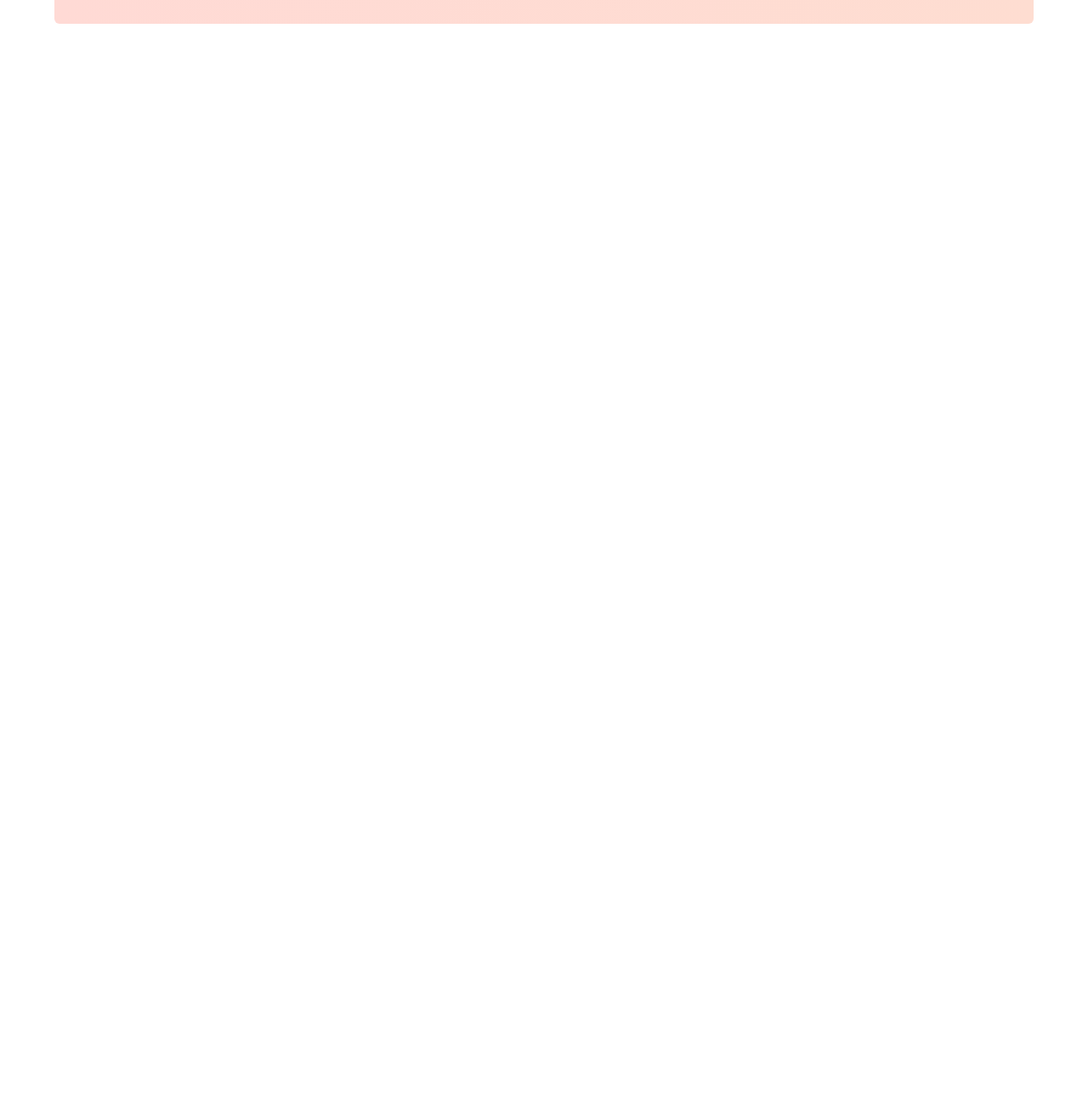
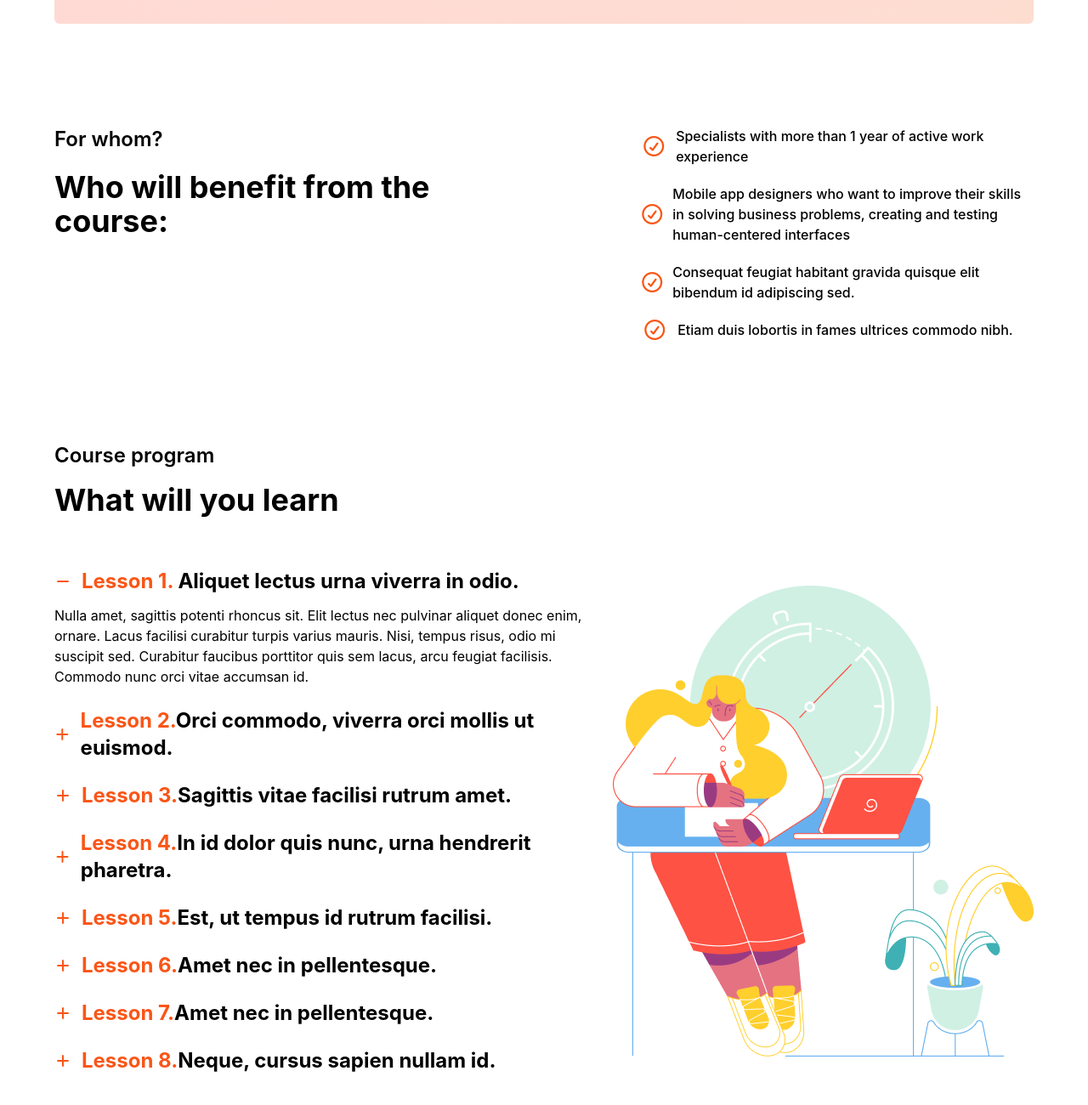
Before and after one commit to usmonnh-hub/CreateX, a website: page page3.html in a window 1280 px wide. Shown: the part 2980-4280 px from the top of the page at 85% size. Before the commit the page ends 3128 px from the top, so only its background shows below. Drawn offline with nearby package versions, Linux system fonts and the light colour scheme; files that its build step writes are made by us from their sources.

Commit message:
page3 section5

```diff
--- a/page3.html
+++ b/page3.html
@@ -209,5 +209,71 @@
         </div>
        </div>
     </section>
+        <section class="lg:max-w-310 w-[90%] m-auto lg:my-30 my-10 flex lg:flex-row flex-col gap-y-10 items-start justify-between">
+        <div class="lg:w-[40%] w-full flex flex-col items-start gap-5">
+            <h1 class="font-semibold text-2xl">For whom?</h1>
+            <h1 class="lg:text-4xl text-2xl font-bold">Who will benefit from the course:</h1>
+        </div>
+        <div class="lg:w-[40%] w-full flex flex-col items-start gap-5">
+
+               <h1 class="flex items-center gap-3 font-[500]"><i class="fa-regular fa-circle-check text-[#F95614] text-2xl"></i>Specialists with more than 1 year of active work experience</h1>
+               <h1 class="flex items-center gap-3 font-[500]"><i class="fa-regular fa-circle-check text-[#F95614] text-2xl"></i> Mobile app designers who want to improve their skills in solving business problems, creating and testing human-centered interfaces</h1>
+               <h1 class="flex items-center gap-3 font-[500]"><i class="fa-regular fa-circle-check text-[#F95614] text-2xl"></i>Consequat feugiat habitant gravida quisque elit bibendum id adipiscing sed.</h1>
+               <h1 class="flex items-center gap-3 font-[500]"><i class="fa-regular fa-circle-check text-[#F95614] text-2xl"></i> Etiam duis lobortis in fames ultrices commodo nibh.</h1>
+
+        </div>
+    </section>
+     <section class="lg:max-w-310 w-[90%] m-auto lg:my-20 my-10 flex flex-col items-start gap-15">
+        <div class="flex flex-col items-start gap-4">
+            <h1 class="text-2xl font-semibold">Course program</h1>
+            <h1 class="lg:text-4xl font-bold text-2xl">What will you learn</h1>
+        </div>
+      <div class="w-full flex lg:flex-row flex-col gap-y-10 items-center justify-between">
+          <div class="lg:w-[55%] w-full flex flex-col items-start gap-6 justify-between">
+            <div class="flex items-start flex-col gap-5">
+                <div class="flex items-start gap-3">
+                    <div class="flex items-start flex-col gap-3">
+                      <div class="flex items-center gap-3">
+                  <div class="flex items-center gap-3">
+                     <i class="fa-solid fa-minus text-[#FA5517] "></i>
+                            <h1 class="text-2xl font-bold"><t class="text-[#FA5517]">Lesson 1.</t> Aliquet lectus urna viverra in odio.</h1>
+                  </div>
+                      </div>
+                        <h1>Nulla amet, sagittis potenti rhoncus sit. Elit lectus nec pulvinar aliquet donec enim, ornare. Lacus facilisi curabitur turpis varius mauris. Nisi, tempus risus, odio mi suscipit sed. Curabitur faucibus porttitor quis sem lacus, arcu feugiat facilisis. Commodo nunc orci vitae accumsan id.</h1>
+                    </div>
+                </div>
+            </div>
+            <div class="flex items-center gap-3">
+                <i class="fa-solid fa-plus text-[#FA5517]"></i>
+                <h1 class="lg:text-2xl font-bold"><t class="text-[#FA5517]">Lesson 2.</t>Orci commodo, viverra orci mollis ut euismod.</h1>
+            </div>
+                  <div class="flex items-center gap-3">
+                <i class="fa-solid fa-plus text-[#FA5517]"></i>
+                <h1 class="lg:text-2xl font-bold"><t class="text-[#FA5517]">Lesson 3.</t>Sagittis vitae facilisi rutrum amet.</h1>
+            </div>
+                  <div class="flex items-center gap-3">
+                <i class="fa-solid fa-plus text-[#FA5517]"></i>
+                <h1 class="lg:text-2xl font-bold"><t class="text-[#FA5517]">Lesson 4.</t>In id dolor quis nunc, urna hendrerit pharetra.</h1>
+            </div>
+                  <div class="flex items-center gap-3">
+                <i class="fa-solid fa-plus text-[#FA5517]"></i>
+                <h1 class="lg:text-2xl font-bold"><t class="text-[#FA5517]">Lesson 5.</t>Est, ut tempus id rutrum facilisi.</h1>
+            </div>
+                  <div class="flex items-center gap-3">
+                <i class="fa-solid fa-plus text-[#FA5517]"></i>
+                <h1 class="lg:text-2xl font-bold"><t class="text-[#FA5517]">Lesson 6.</t>Amet nec in pellentesque.</h1>
+            </div>
+                  <div class="flex items-center gap-3">
+                <i class="fa-solid fa-plus text-[#FA5517]"></i>
+                <h1 class="lg:text-2xl font-bold"><t class="text-[#FA5517]">Lesson 7.</t>Amet nec in pellentesque.</h1>
+            </div>
+                  <div class="flex items-center gap-3">
+                <i class="fa-solid fa-plus text-[#FA5517]"></i>
+                <h1 class="lg:text-2xl font-bold"><t class="text-[#FA5517]">Lesson 8.</t>Neque, cursus sapien nullam id.</h1>
+            </div>
+        </div>
+        <img src="src/images/sdas.png" alt="">
+      </div>
+    </section>
 </body>
 </html>
```
Also changed, not shown: src/images/sdas.png (added).
